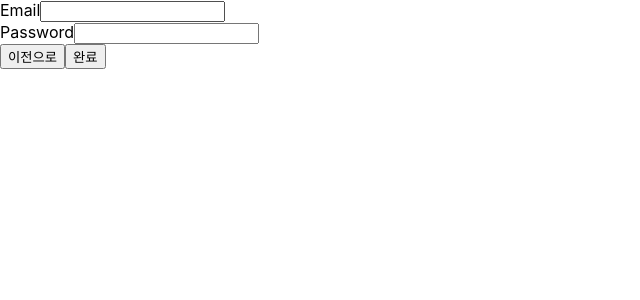
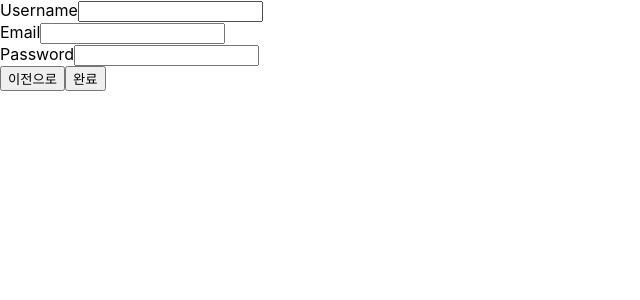
Before and after one commit to Seongseokwon/react-study, a React (Create React App) app: page /signup in a window 1280 px wide. Shown: the top 300 px of the page, without its empty margins (0-640 px from the left). Built offline with nearby package versions, Linux system fonts and the light colour scheme; no server answers.

Commit message:
회원가입 기능 추가 및 firestore doc에 사용자 정보 저장 될 수 있도록 수정

```diff
--- a/src/components/todo/_TodoHeader.jsx
+++ b/src/components/todo/_TodoHeader.jsx
@@ -1,11 +1,20 @@
 import {StyledTodoHeader} from "./styles/_Todo.styled";
 
+import {fAuthService} from "../../firebase";
+
 export default function TodoHeader() {
+    const handleLogout = async (event) => {
+        event.preventDefault();
+        console.log('logout')
+        await fAuthService.signOut()
+    }
+
     return <StyledTodoHeader>
         <div>로고?</div>
         <div>
             <button type="button">알림</button>
             <button type="button">User Card</button>
+            <button type="button" onClick={handleLogout}>로그아웃 1 </button>
         </div>
     </StyledTodoHeader>
 }
--- a/src/firebase.js
+++ b/src/firebase.js
@@ -1,5 +1,6 @@
 import { initializeApp } from 'firebase/app'
-import { getAuth, setPersistence } from 'firebase/auth';
+import { getAuth } from 'firebase/auth';
+import { getFirestore } from 'firebase/firestore'
 
 const firebaseConfig = {
     apiKey: process.env.REACT_APP_FB_API_KEY,
@@ -10,5 +11,6 @@ const firebaseConfig = {
     appId: process.env.REACT_APP_FB_APP_ID
 }
 
-initializeApp(firebaseConfig);
+const app = initializeApp(firebaseConfig);
 export const fAuthService = getAuth();
+export const fDbService = getFirestore(app);
--- a/src/pages/Main.jsx
+++ b/src/pages/Main.jsx
@@ -1,30 +1,41 @@
 import { useEffect } from 'react';
-import { Link } from 'react-router-dom';
-import { fAuthService } from '../firebase'
+import {Link, useNavigate} from 'react-router-dom';
+import {fAuthService, fDbService} from '../firebase'
+import {doc, getDoc} from 'firebase/firestore'
+export default function Main() {
+    const navigate = useNavigate();
 
-export default function Main() {
+
     useEffect(() => {
         fAuthService.onAuthStateChanged((user) => {
             if (user) {
-                console.log(user);
+                console.log(user.uid);
                 console.log('유저 정보 O');
-                // setIsAuthenticated(true);
+                setUserInformation(user.uid);
             } else {
                 console.log('유저 정보 X');
-                // setIsAuthenticated(false);
+                navigate('/');
             }
         })
     }, []);
 
+    const setUserInformation = async (uid) =>{
+        const userRef = doc(fDbService, "users", uid);
+        const userSnap = await getDoc(userRef);
+        if (userSnap.exists()) {
+            console.log(userSnap.data())
+        } else {
+            console.log('no match data');
+        }
+    }
     const handleLogOut = () => {
         fAuthService.signOut();
     }
+
     return (
         <div>
             Main 입니다.
             <Link to="signin"> 시작하기</Link>
-
-
         </div>
     );
 }
--- a/src/pages/auth/Login.jsx
+++ b/src/pages/auth/Login.jsx
@@ -1,7 +1,6 @@
 import React from "react";
 import useInput from "../../hooks/useInput";
 import {
-  createUserWithEmailAndPassword,
   GoogleAuthProvider,
   signInWithEmailAndPassword,
   signInWithPopup,
@@ -23,18 +22,18 @@ export default function Login() {
         password: "",
     });
 
-    const handleLogin = async (e) => {
-        e.preventDefault();
+    const handleLogin = async (event) => {
+        event.preventDefault();
 
         setSpinnerShow(true);
 
         try {
-            const curUserInfo = await signInWithEmailAndPassword(
+            await signInWithEmailAndPassword(
                 authService,
                 email,
                 InputEncryption(password)
             );
-
+            setSpinnerShow(false);
             navigate('/todo')
         } catch (err) {
             console.log(err);
--- a/src/pages/auth/Signup.jsx
+++ b/src/pages/auth/Signup.jsx
@@ -1,17 +1,47 @@
 import {useNavigate} from "react-router-dom";
+import useInput from "../../hooks/useInput";
+
+import {createUserWithEmailAndPassword} from 'firebase/auth';
+import {fAuthService, fDbService} from "../../firebase";
+import {collection, setDoc, doc, addDoc} from 'firebase/firestore';
+import InputEncryption from "../../utils/inputEncryption";
 
 export default function Signup() {
     const navigate = useNavigate();
 
+    const [{userName, email, password}, onChange, inputReset] = useInput({
+        userName: "",
+        email: "",
+        password: "",
+    });
+    const handleSignup = async (event) => {
+        event.preventDefault();
+        try {
+            const regUserInfo = await createUserWithEmailAndPassword(fAuthService, email, InputEncryption(password));
 
-    return <form>
+            const usersRef = collection(fDbService, "users");
+            await setDoc(doc(usersRef, regUserInfo.user.uid), {
+                userName,
+                email
+            });
+            navigate(-1);
+        } catch (e) {
+            console.log(e);
+        }
+    }
+
+    return <form onSubmit={handleSignup}>
+        <div>
+            <label htmlFor="userName">Username</label>
+            <input id="userName" type="text" name="userName" value={userName} onChange={onChange}/>
+        </div>
         <div>
             <label htmlFor="email">Email</label>
-            <input id="email" type="text"/>
+            <input id="email" type="text" name="email" value={email} onChange={onChange}/>
         </div>
         <div>
             <label htmlFor="password">Password</label>
-            <input id="password" type="password"/>
+            <input id="password" type="password" name="password" value={password} onChange={onChange}/>
         </div>
         {/* btn group*/}
         <div>
```
